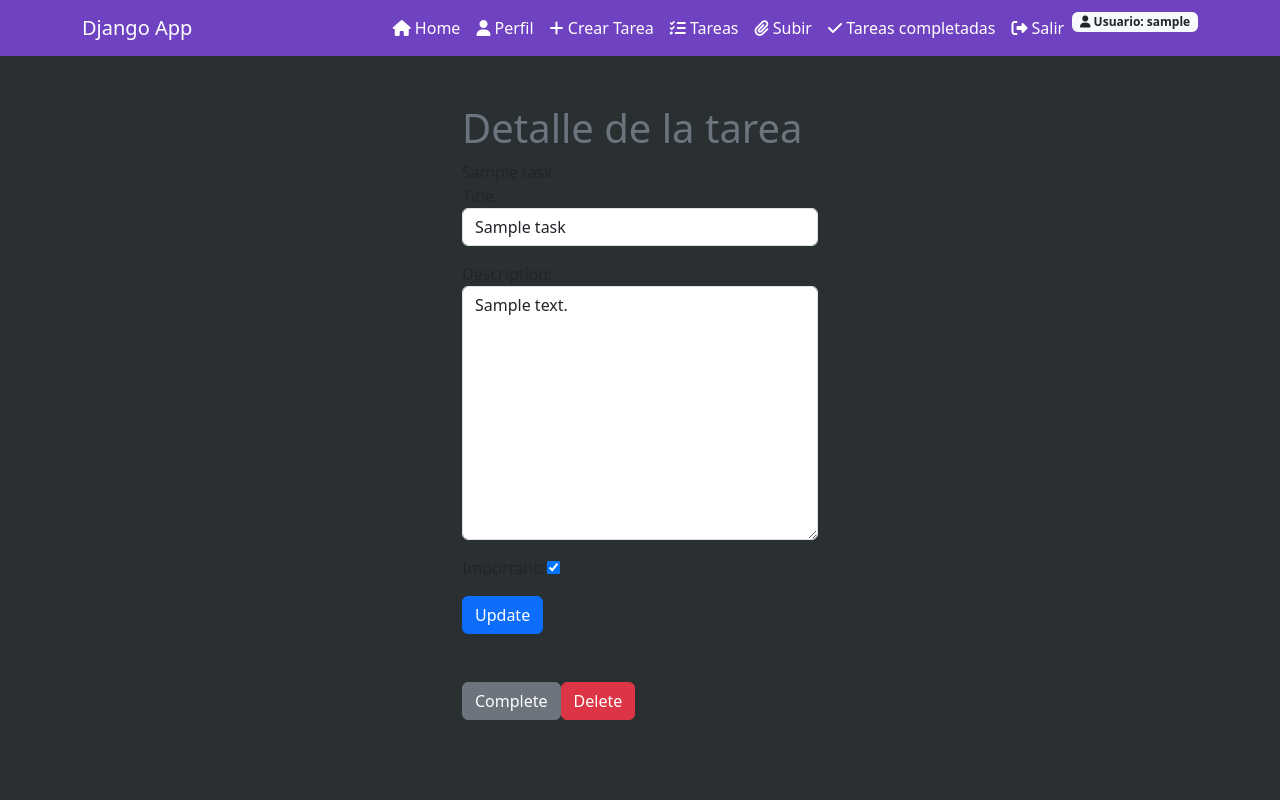
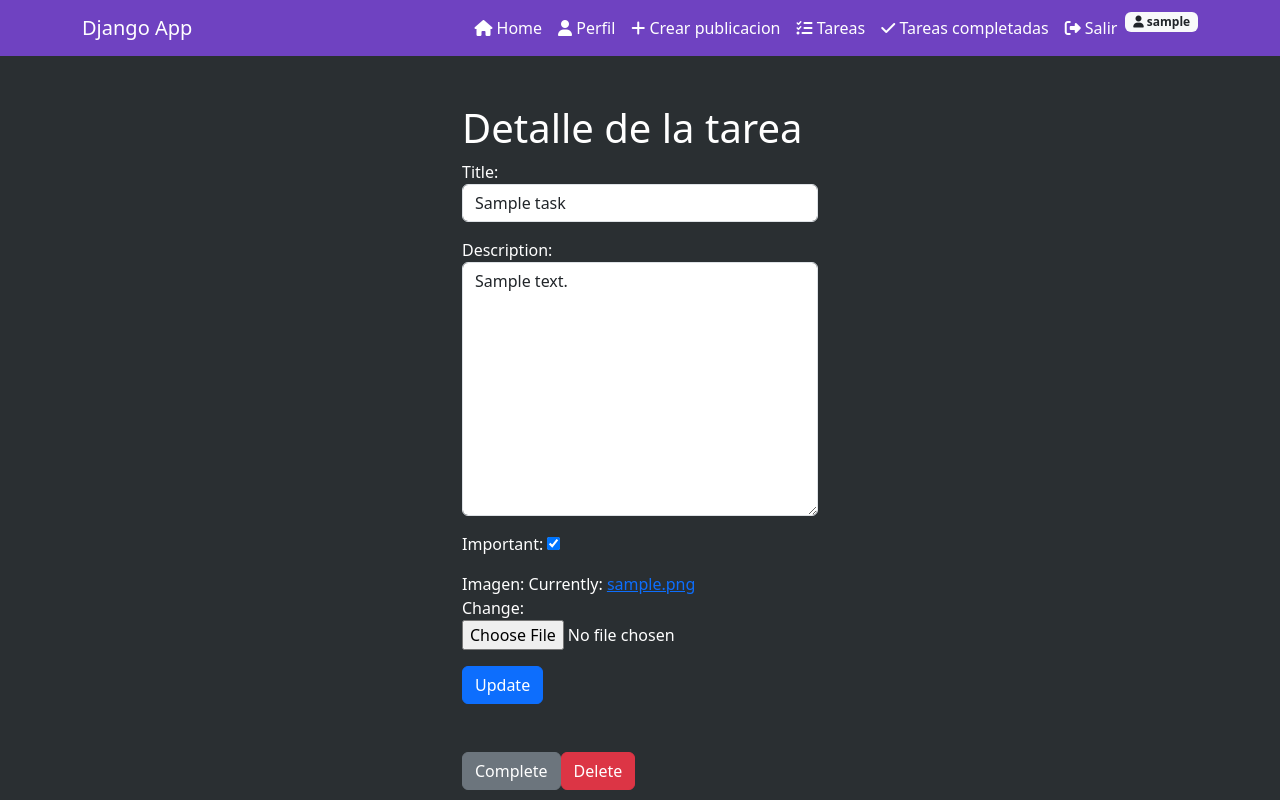
Before and after one commit to Shadowkirito123/django-crud, a Django app: page /tasks/1 in a window 1280 px wide. Run offline with Django 5.2, Linux system fonts and the light colour scheme; a user stored in the database is signed in; tables that the repository leaves empty hold one stand-in row (values such as "Sample post"); some libraries are stand-ins or nearby versions.

Commit message:
agregando subir imgenes y cambiando el crear tarea por crear publicacion

```diff
--- a/djangocrud/urls.py
+++ b/djangocrud/urls.py
@@ -34,7 +34,7 @@ urlpatterns = [
     path('usuario/<int:user_id>/cambiarContraseña', views.cambiarContraseña, name='cambiarContraseña'),
     path('usuario/cancelar', views.regresarAlInicio, name='regreso'),
     path('usuario/<int:user_id>/restablacerClave/<str:token>/', views.restablecer_contraseña, name='restablecer_contraseña'),
-    path('subir', views.subirIMG, name='subir'),
+
     # path('ubicacion/', views.update_profile, name='update_profile'),
 
     ]
--- a/tasks/forms.py
+++ b/tasks/forms.py
@@ -1,18 +1,14 @@
 from django.forms import ModelForm
 from django import forms
-from .models import Task, Imagenes
+from .models import Task
 from django.contrib.auth.forms import UserCreationForm
 from django.contrib.auth.models import User
 class TaskForm(forms.ModelForm):
     class Meta:
         model = Task
-        fields = ['title', 'description', 'important']
+        fields = ['title', 'description', 'important', 'imagen']
         widgets = {
             'title': forms.TextInput(attrs={'class': 'form-control', 'placeholder':'Escribe un titulo'}),
             'description': forms.Textarea(attrs={'class': 'form-control', 'placeholder':'Escribe un titulo'}),
             # 'important': forms.CheckboxInput(attrs={'class': 'form-control'})
         }
-class NuevoFormImg(forms.ModelForm):
-    class Meta:
-        model = Imagenes
-        fields = ['title', 'imagen']
--- a/tasks/models.py
+++ b/tasks/models.py
@@ -10,6 +10,7 @@ class Task(models.Model):
     datecompleted = models.DateTimeField(null=True, blank=True)
     important = models.BooleanField(default=False)
     user = models.ForeignKey(User, on_delete=models.CASCADE)
+    imagen = models.ImageField(upload_to='static/', default=None)
 
     def __str__(self):
         return self.title + ' - ' + self.user.username
@@ -25,8 +26,3 @@ class Pagina(models.Model):
 
     def __str__(self):
         return self.web
-
-class Imagenes(models.Model):
-    user = models.ForeignKey(User, on_delete=models.CASCADE)
-    title = models.CharField(max_length=100)
-    imagen = models.ImageField(upload_to='static/', default=None)
--- a/tasks/templates/base.html
+++ b/tasks/templates/base.html
@@ -30,15 +30,11 @@
                 </li>
 
                 <li class="nav-item">
-                    <a class="nav-link" style="color: white;" href="/createtask"><i class="fas fa-plus"></i> Crear Tarea</a>
+                    <a class="nav-link" style="color: white;" href="/createtask"><i class="fas fa-plus"></i> Crear publicacion</a>
                 </li>
 
                 <li class="nav-item">
                     <a class="nav-link" style="color: white;" href="/tasks"><i class="fas fa-tasks"></i> Tareas</a>
-                </li>
-
-                <li class="nav-item">
-                    <a class="nav-link" style="color: white;" href="{% url 'subir' %}"><i class="fas fa-paperclip"></i> Subir</a>
                 </li>
 
                 <li class="nav-item">
@@ -50,8 +46,9 @@
                 </li>
 
                 <li class="nav-item text-light">
-                    <h4 class="badge bg-light text-dark"><i class="fas fa-user"></i> Usuario: {{user.username}}</h4>
+                    <h4 class="badge bg-light text-dark"><i class="fas fa-user"></i> {{user.username}}</h4>
                 </li>
+
                 {% else %}
                 <li class="nav-item">
                     <a class="nav-link" style="color: white;" href="/signup"><i class="fas fa-user-plus"></i> Registrarse</a>
--- a/tasks/templates/create_task.html
+++ b/tasks/templates/create_task.html
@@ -5,7 +5,7 @@
         <div class="row">
             <div class="col-md-4 offset-md-4">
 
-                <form action="/createtask/" method="POST" class="card card-body mt-5">
+                <form action="/createtask/" method="POST" class="card card-body mt-5" enctype="multipart/form-data">
                     <h1>Crear una tarea</h1>
                     {{error}}
                     {% csrf_token %}
--- a/tasks/templates/task_detail.html
+++ b/tasks/templates/task_detail.html
@@ -4,12 +4,11 @@
  <main class="container">
     <div class="row">
         <div class="col-md-4 offset-md-4 mt-5">
-            <h1 class="text-secondary">Detalle de la tarea</h1>
-            {{task.title}}
+            <h1 style="color: white;">Detalle de la tarea</h1>
 
             {{error}}
 
-            <form method="POST">
+            <form method="POST" style="color: white;">
                 {% csrf_token %}
                 {{form.as_p}}
                 <button class="btn btn-primary">
--- a/tasks/templates/tasks.html
+++ b/tasks/templates/tasks.html
@@ -15,11 +15,15 @@
                                    <h1 class="fw-bold text-success">{{task.title}}</h1>
                                    {% else %}
                                    <h1 class="fw-bold">{{task.title}}</h1>
+
                                    {% endif %}
                                    <p>Usuario: {{task.user.username}}</p>
                               </header>
 
                               <p>{{task.description}}</p>
+
+                              {% load static %}
+                              <p><img src="{{ task.imagen.url}}" alt="Imagen" style="width: 100px; height: 100px;"></p>
 
                               <p>{% if task.important == True %} Es Importante {% else %} No es importante {% endif %}</p>
                               <p>{{task.datecompleted|date:"M j Y:i"}}</p>
--- a/tasks/views.py
+++ b/tasks/views.py
@@ -3,7 +3,7 @@ from django.contrib.auth.forms import UserCreationForm, AuthenticationForm
 from django.contrib.auth.models import User
 from django.contrib.auth import login, logout, authenticate
 from django.db import IntegrityError
-from .forms import TaskForm, NuevoFormImg
+from .forms import TaskForm
 from .models import Task, Tokens, Pagina
 from django.utils import timezone
 from django.contrib.auth.decorators import login_required
@@ -144,19 +144,26 @@ def signip(request):
 def create_task(request):
     if request.method == 'GET':
         return render(request, 'create_task.html', {
-        'form': TaskForm
-    })
+            'form': TaskForm(),
+        })
     else:
         try:
-            form = TaskForm(request.POST)
-            new_task = form.save(commit=False)
-            new_task.user = request.user
-            new_task.save()
-            return redirect('tasks')
+            #Para subir tareas
+            form = TaskForm(request.POST, request.FILES)
+            if form.is_valid():
+                new_task = form.save(commit=False)
+                new_task.user = request.user
+                new_task.save()
+                return redirect('tasks')
+            else:
+                return render(request, 'create_task.html',{
+                    'form': form,
+                    'error': 'Por favor revise los errores en el formulario'
+                })
         except ValueError:
             return render(request, 'create_task.html',{
-                'form': TaskForm,
-                'error': 'Por favor valide la data'
+                'form': TaskForm(),
+                'error': 'Error interno, por favor intente de nuevo'
             })
 
 @login_required
@@ -390,16 +397,3 @@ def restablecer_contraseña(request, user_id, token):
         user.set_password(request.POST['password1'])
         user.save()
         return redirect('signin')
-
-@login_required
-def subirIMG(request):
-    if request.method == 'GET':
-        return render(request, 'subirIMG.html',{
-            'form': NuevoFormImg
-        })
-    else:
-        form = NuevoFormImg(request.POST, request.FILES)
-        new_form = form.save(commit=False)
-        new_form.user = request.user
-        new_form.save()
-        return redirect('home')
```
Also changed, not shown: tasks/templates/subirIMG.html (deleted, +0 -13 lines), static/Francisco.png (deleted), static/IMG_20240606_114957.jpg (added), static/L00.jpg (added), static/Mango.png (deleted), tasks/migrations/0030_task_imagen.py (added), tasks/migrations/0031_delete_imagenes.py (added).
